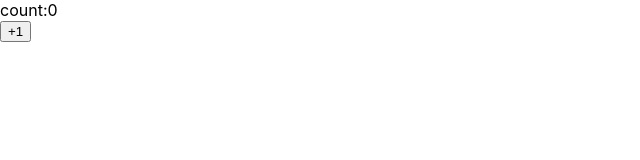
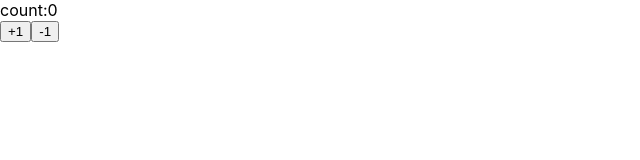
Before and after one commit to misaki-kawaguchi/react_hooks_sample, a React (Create React App) app: page / in a window 1280 px wide. Shown: the top 160 px of the page, without its empty margins (0-640 px from the left). Built offline with nearby package versions, Linux system fonts and the light colour scheme.

Commit message:
decrementを追加

```diff
--- a/src/App.js
+++ b/src/App.js
@@ -7,11 +7,16 @@ const App = () => {
     setCount(count + 1);
   };
 
+  const decrement = () => {
+    setCount(count - 1);
+  };
+
   return (
     // <></>で囲ってもok
     <React.Fragment>
       <div>count:{count}</div>
       <button onClick={increment}>+1</button>
+      <button onClick={decrement}>-1</button>
     </React.Fragment>
   );
 };
```
